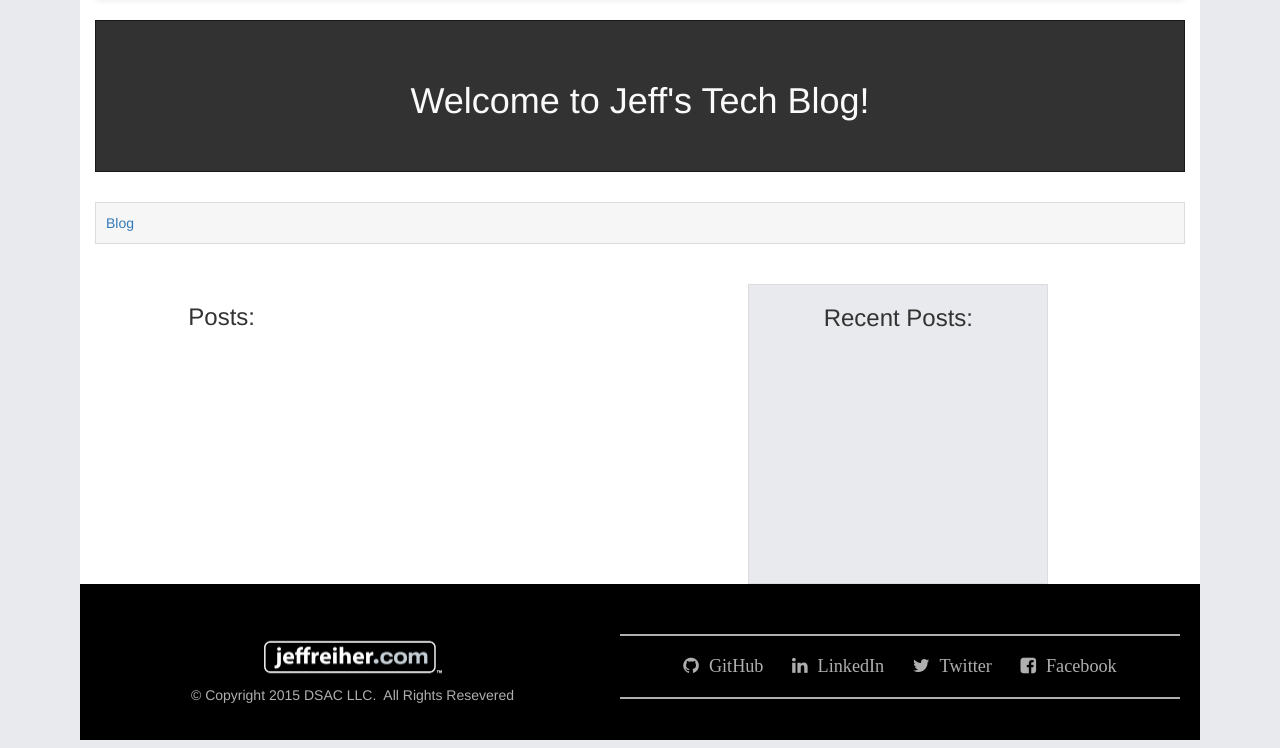
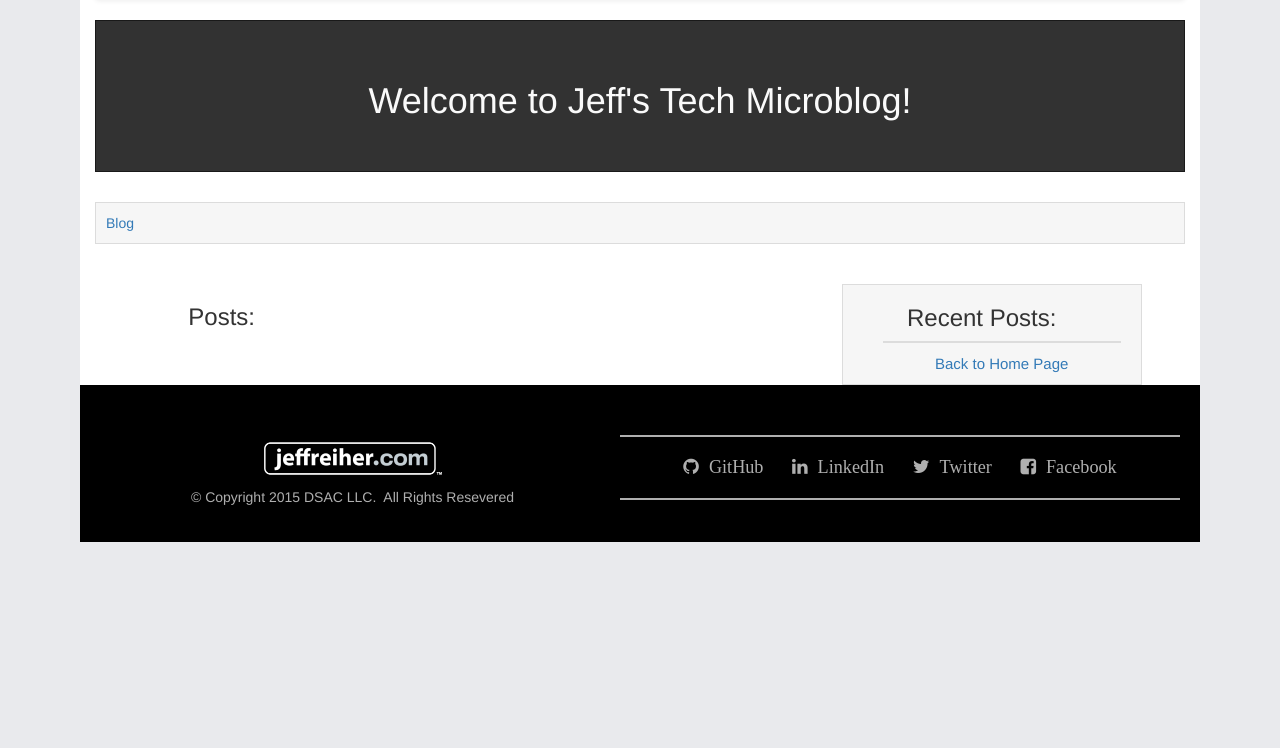
Before and after one commit to jreiher2003/jeff-heroku, a Flask app: page /blog in a window 1280 px wide. Shown: the part 52-800 px from the top of the page. Run offline with Flask 2, Linux system fonts and the light colour scheme; data that the repository does not hold is empty; some libraries are stand-ins or nearby versions.

Commit message:
Update css styles for posts

```diff
--- a/app/static/css/styles.css
+++ b/app/static/css/styles.css
@@ -143,9 +143,29 @@ figcaption {
 	padding: 10px;
 }
 .recent__post {
-	background: #e9eaed;;
-	height: 300px;
+	background: rgba(245,245,245,.9);
+	height: auto;
 	width: 300px;
+	/*padding-left: 20px;*/
+	padding-right: 20px;
+}
+ul.recent__post__list {
+	list-style: none;
+}
+ul.recent__post__list li {
+	font-size: 18px;
+}
+ul.recent__post__list li:last-of-type {
+	margin-top: 10px;
+	font-size: 15px;
+}
+li.recent__post_hr {
+	padding: 0;
+    /*border: none;*/
+    border: 1px solid rgba(220,220,220,1);
+    /*border-top: 12px double rgba(220,220,220,1);*/
+    color: #333;
+    text-align: center;
 }
 
 @media screen and (min-width: 991px) {
--- a/app/templates/blog.html
+++ b/app/templates/blog.html
@@ -7,7 +7,7 @@
 <div class="row">
 	<div class="col-md-12">
 		<div class="blog__head">
-			<h1 class="text-center">Welcome to Jeff's Tech Blog!</h1>
+			<h1 class="text-center">Welcome to Jeff's Tech Microblog!</h1>
 		</div>
 	</div>
 </div>
@@ -45,7 +45,7 @@
 
 			<div class="form-group">
 				<label for="description">Description</label>
-  {{ form.description(class="form-control", rows="5", placeholder="description") }}
+				<pre> {{ form.description(class="form-control", rows="5", placeholder="description") }}</pre>
 			</div>
 
 			<span class="error bg-danger">
@@ -64,19 +64,27 @@
 <!-- <p>Click <a href="/logout">here</a> to logout.</p> -->
 <h3>Posts:</h3>
 {% for post in posts %}
-  <strong>Title:</strong> {{ post.title }} <br>
-  <strong>Post:</strong> {{ post.description }} <br>
+<strong>Title:</strong> <h2 class="h2 text-capitalize"><a href="#">{{ post.title }}</a></h2> <br>
+<strong>Post:</strong> <pre>{{ post.description }}</pre>
 <strong>Author:</strong> {{ post.author.name }} <br>
+<a href="#">Keep Reading</a><br><br>
 <br>
 {% endfor %}
 </div> <!-- end col -->
 
-	<div class="col-md-4">
+<div class="col-md-4 col-md-offset-1">
 	<div class="blog__head__border recent__post">
 		<h3 class="text-center">Recent Posts:</h3>
+		<ul class="recent__post__list">
 			{% for post in posts %}
-					<a href="#">{{ post.title }}</a><br><br>
+			<li class="text-capitalize"><a href="#">{{ post.title }}</a></li>
+			<br>
 			{% endfor %}
+			<li class="divider recent__post_hr"></li>
+			<!-- <hr class="recent__post_hr"/> -->
+
+			<li class="text-center"><a href="#">Back to Home Page</a></li>
+		</ul>
 	</div>
 </div>
 </div><!-- end row -->
--- a/app/views.py
+++ b/app/views.py
@@ -23,7 +23,7 @@ def blog():
             flash('New Post was successfully posted.', 'bg-success')
             return redirect(url_for('blog'))
     else:
-    	posts = db.session.query(BlogPost).all()
+    	posts = db.session.query(BlogPost).order_by(BlogPost.id.desc())
     	return render_template('blog.html', posts=posts, form=form, error=error)
 
 @app.route('/projects')
```
Lines whose indentation alone changed are shown as unchanged.
